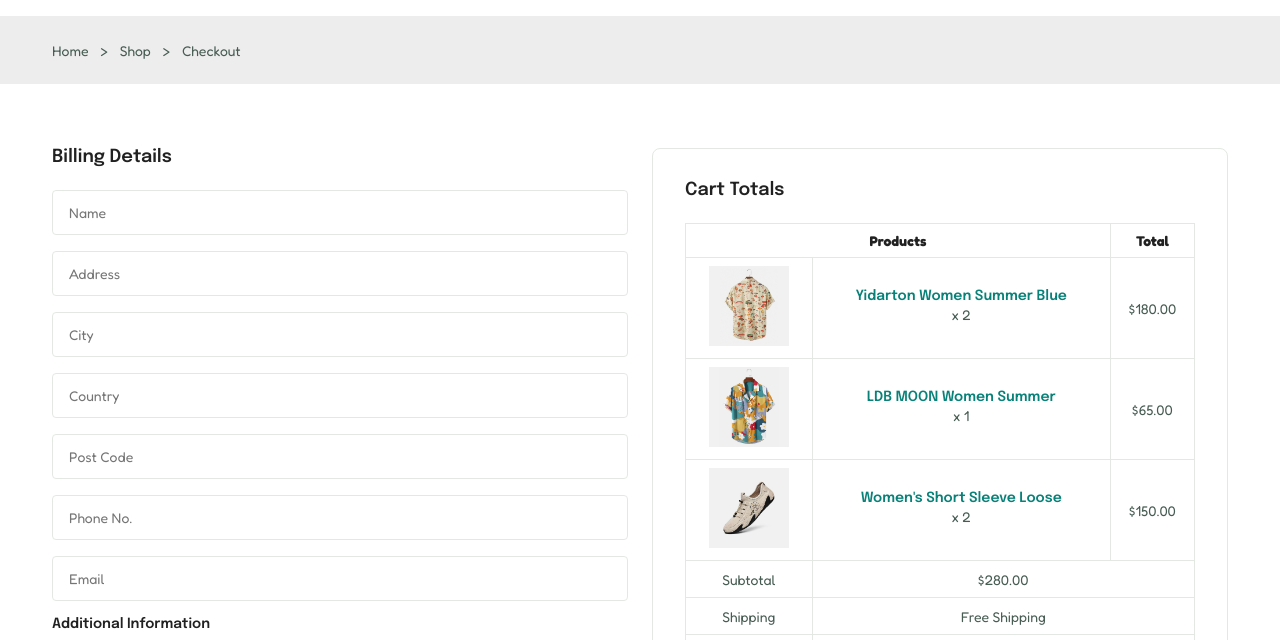
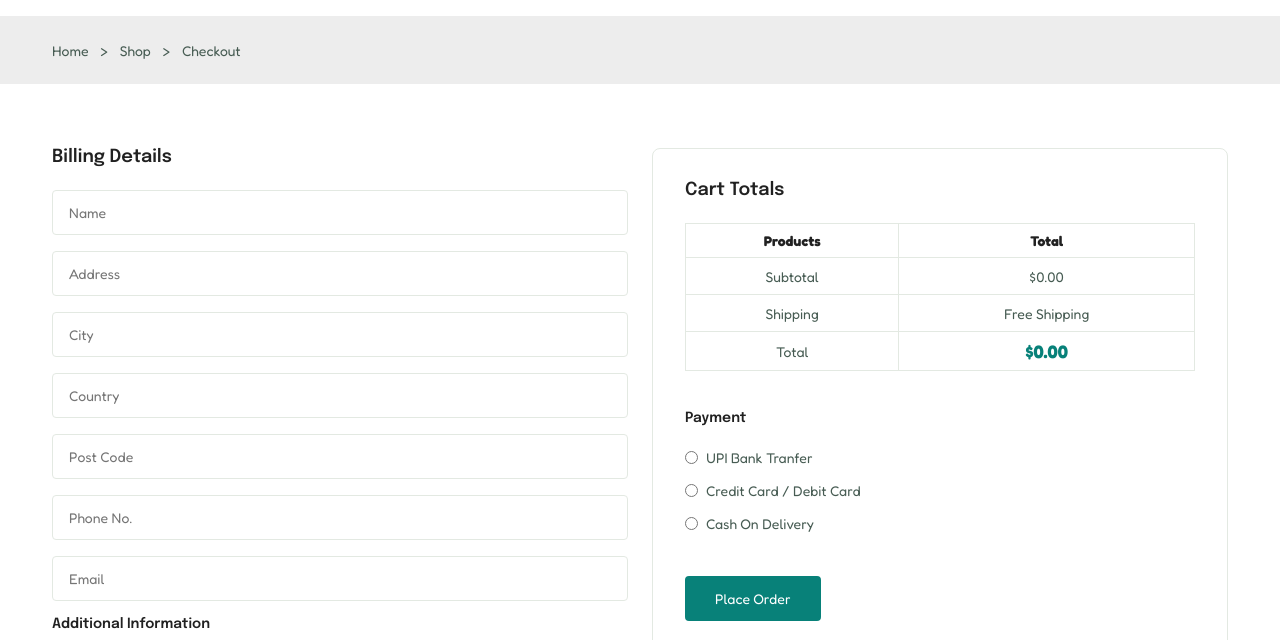
Before and after one commit to marketme123/vara-E-Commerce-Website-main, a plain HTML site: page checkout.html in a window 1280 px wide. Shown: the part 141-781 px from the top of the page. Drawn offline with nearby package versions, Linux system fonts and the light colour scheme.

Commit message:
Update checkout.html

```diff
--- a/checkout.html
+++ b/checkout.html
@@ -156,38 +156,19 @@ height="0" width="0" style="display:none;visibility:hidden"></iframe></noscript>
                 <div class="checkout-group">
                     <h3 class="section-title">Cart Totals</h3>
                     <table class="order-table">
+                        <thead>
                             <tr>
                                 <th colspan="2">Products</th>
                                 <th>Total</th>
                             </tr>
-                        <tr>
-                            <td><img src="assets/images/product-1-2.jpg" alt="" class="order-img"></td>
-                            <td>
-                                <h3 class="table-title">Yidarton Women Summer Blue</h3>
-                                <p class="table-quantity">x 2</p>
-                            </td>
-                            <td><span class="table-price">$180.00</span></td>
-                        </tr>
-                        <tr>
-                            <td><img src="assets/images/product-2-1.jpg" alt="" class="order-img"></td>
-                            <td>
-                                <h3 class="table-title">LDB MOON Women Summer</h3>
-                                <p class="table-quantity">x 1</p>
-                            </td>
-                            <td><span class="table-price">$65.00</span></td>
-                        </tr>
-                        <tr>
-                            <td><img src="assets/images/product-3-1.jpg" alt="" class="order-img"></td>
-                            <td>
-                                <h3 class="table-title">Women's Short Sleeve Loose</h3>
-                                <p class="table-quantity">x 2</p>
-                            </td>
-                            <td><span class="table-price">$150.00</span></td>
-                        </tr>
-
+                        </thead>
+                        <tbody id="checkout-order-items">
+                            <!-- Product rows will be added here by script.js -->
+                        </tbody>
+                        <tfoot>
                             <tr>
                                 <td><span class="order-subtitle">Subtotal</span></td>
-                            <td colspan="2"><span class="table-price">$280.00</span></td>
+                                <td colspan="2"><span class="table-price" id="checkout-subtotal">$0.00</span></td>
                             </tr>
                             <tr>
                                 <td><span class="order-subtitle">Shipping</span></td>
@@ -195,9 +176,11 @@ height="0" width="0" style="display:none;visibility:hidden"></iframe></noscript>
                             </tr>
                             <tr>
                                 <td><span class="order-subtitle">Total</span></td>
-                            <td colspan="2"><span class="order-grand-total">$280.00</span></td>
+                                <td colspan="2"><span class="order-grand-total" id="checkout-total">$0.00</span></td>
                             </tr>
+                        </tfoot>
                     </table>
+
 
                     <div class="payment-methods">
                         <h3 class="checkout-title payment-title">Payment</h3>
```
Lines whose indentation alone changed are shown as unchanged.
